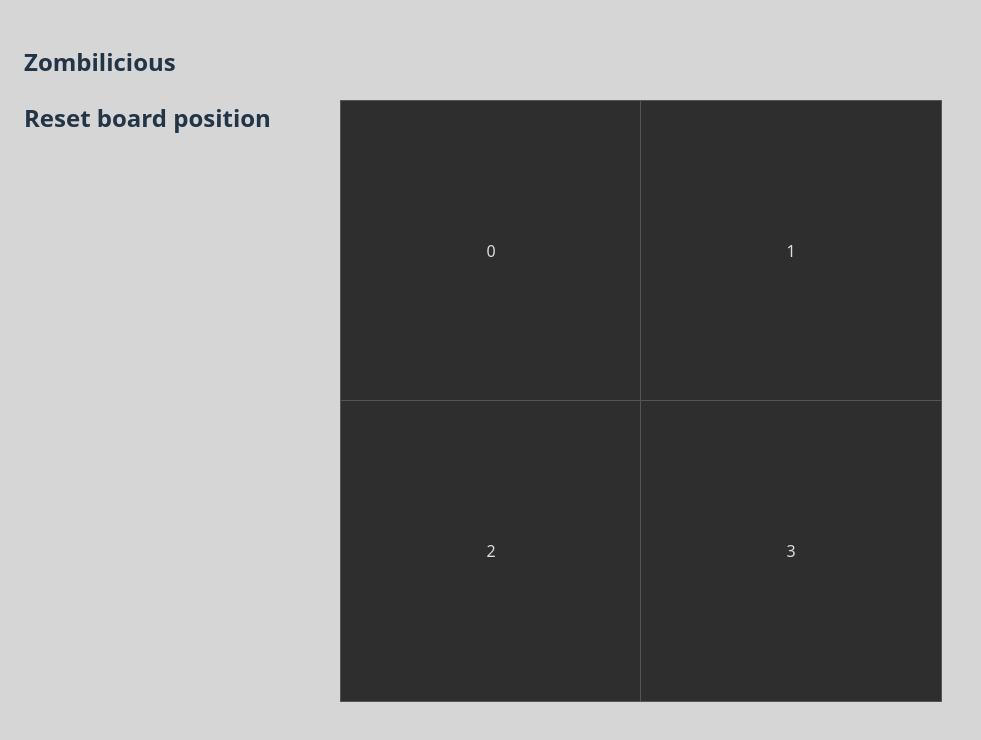
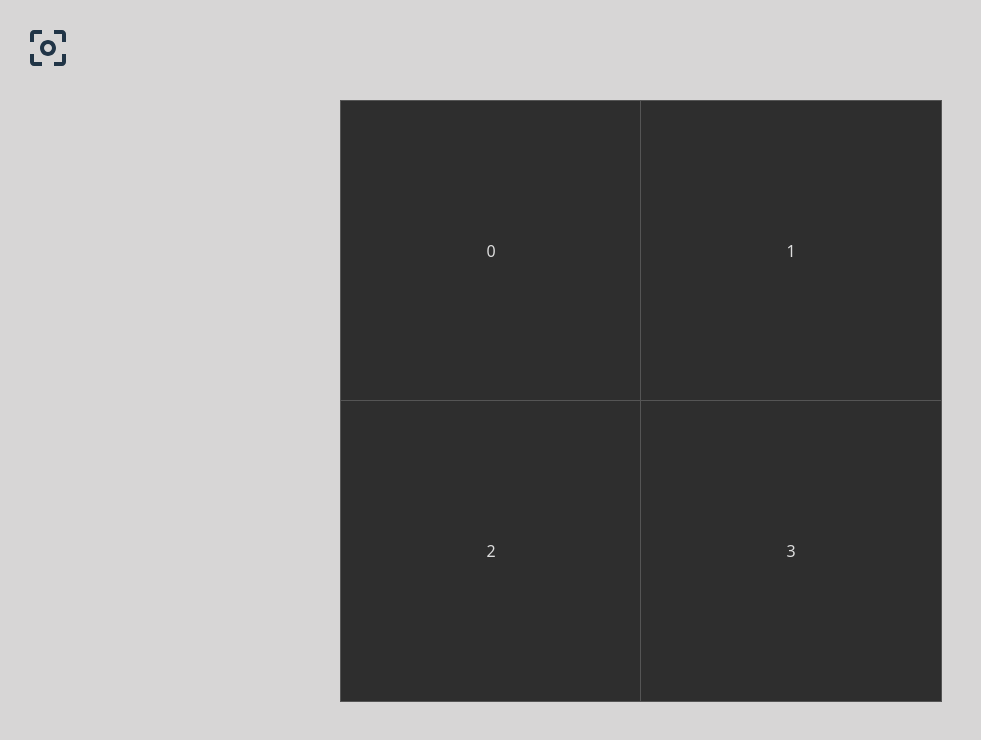
Before and after one commit to kimey-robertson/zombilicious, a React (Vite) app in the folder client/: page / in a window 1280 px wide. Shown: the top 740 px of the page, without its empty margins (0-981 px from the left). Built offline with nearby package versions, Linux system fonts and the light colour scheme.

Commit message:
Reset board UI

```diff
--- a/client/src/App.tsx
+++ b/client/src/App.tsx
@@ -1,6 +1,6 @@
 import "./App.css";
 import GameBoard from "./components/GameBoard";
-import Overlay from "./components/Overlay";
+import Overlay from "./components/Overlay/Overlay";
 
 function App() {
   return (
--- a/client/src/components/Overlay.tsx
+++ /dev/null
@@ -1,18 +0,0 @@
-import { usePlayerStore } from "../store/usePlayerStore";
-
-const Overlay = () => {
-  const reset = usePlayerStore((state) => state.reset);
-
-  return (
-    <div className="overlay-wrapper">
-      <div className="overlay">
-        <h2 className="m-0">Zombilicious</h2>
-        <h2 onClick={reset} className="cursor-pointer">
-          Reset board position
-        </h2>
-      </div>
-    </div>
-  );
-};
-
-export default Overlay;
--- /dev/null
+++ b/client/src/components/Overlay/Overlay.tsx
@@ -0,0 +1,13 @@
+import ResetBoard from "./ResetBoard";
+
+const Overlay = () => {
+  return (
+    <div className="overlay-wrapper">
+      <div className="overlay">
+        <ResetBoard />
+      </div>
+    </div>
+  );
+};
+
+export default Overlay;
--- /dev/null
+++ b/client/src/components/Overlay/ResetBoard.tsx
@@ -0,0 +1,15 @@
+import { usePlayerStore } from "../../store/usePlayerStore";
+
+import { MdCenterFocusWeak } from "react-icons/md";
+
+const ResetBoard = () => {
+  const reset = usePlayerStore((state) => state.reset);
+
+  return (
+    <div className="flex items-center gap-2">
+      <MdCenterFocusWeak onClick={reset} size={48} className="cursor-pointer" />
+    </div>
+  );
+};
+
+export default ResetBoard;
```
